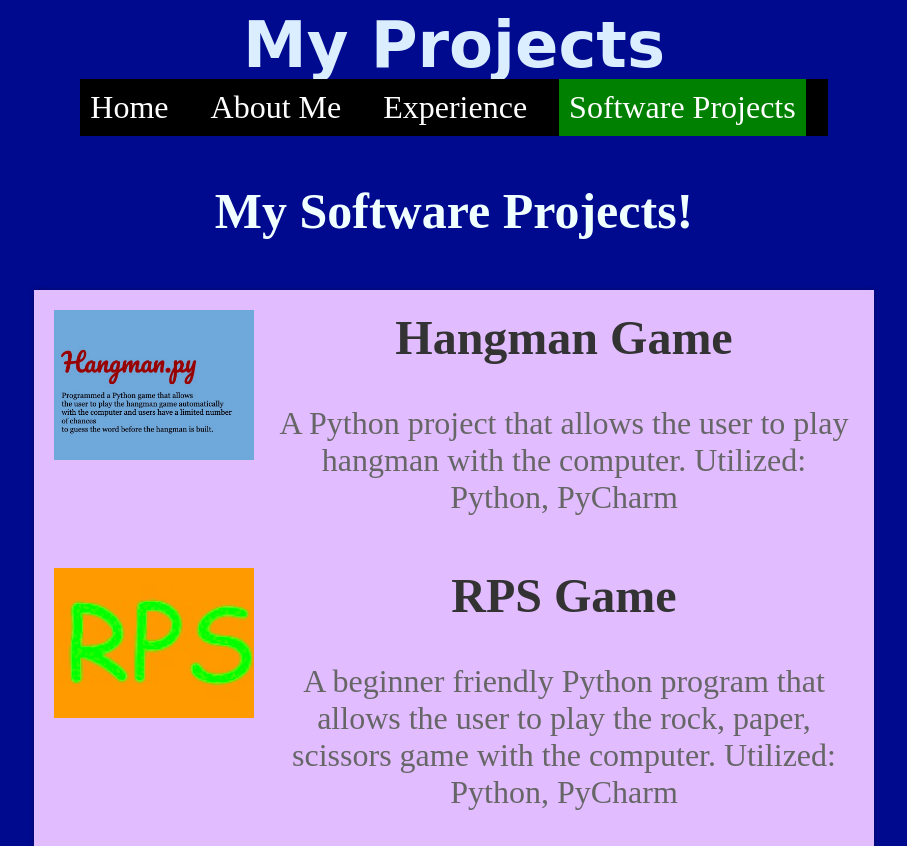
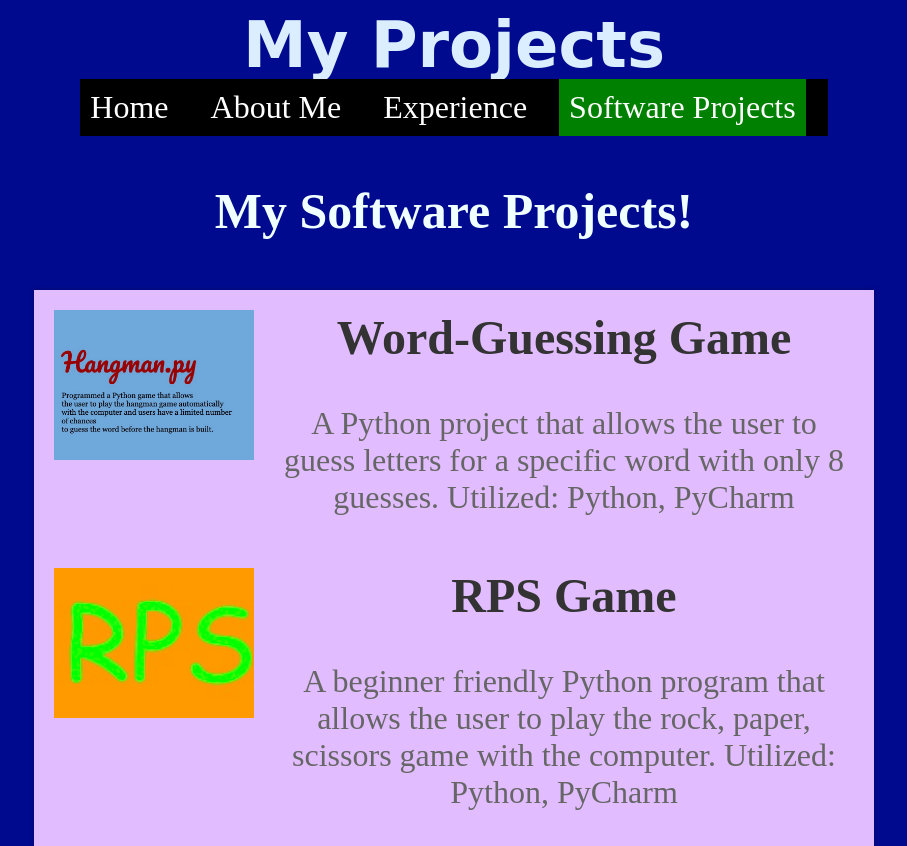
Before and after one commit to ashamarieparke/ashamarieparke.github.io, a website: page Parkeprojects.html in a window 1280 px wide. Shown: the top 846 px of the page, without its empty margins (186-1093 px from the left). Drawn offline with Linux system fonts and the light colour scheme.

Commit message:
Update Parkeprojects.html

```diff
--- a/Parkeprojects.html
+++ b/Parkeprojects.html
@@ -55,10 +55,10 @@
 
         <div class="container">
             <div class="project">
-                <a href="https://github.com/ashamarieparke/Hangman-Game"><img src="assets/hmpy.jpg" alt="Hangman Game"></a>
+                <a href="https://github.com/ashamarieparke/Hangman-Game"><img src="assets/hmpy.jpg" alt="Word-Guessing Game"></a>
                 <div class="project-content">
-                <h2>Hangman Game</h2>
-                <p>A Python project that allows the user to play hangman with the computer. Utilized: Python, PyCharm</p>
+                <h2>Word-Guessing Game</h2>
+                <p>A Python project that allows the user to guess letters for a specific word with only 8 guesses. Utilized: Python, PyCharm</p>
                 </div>
             </div>
 
```
